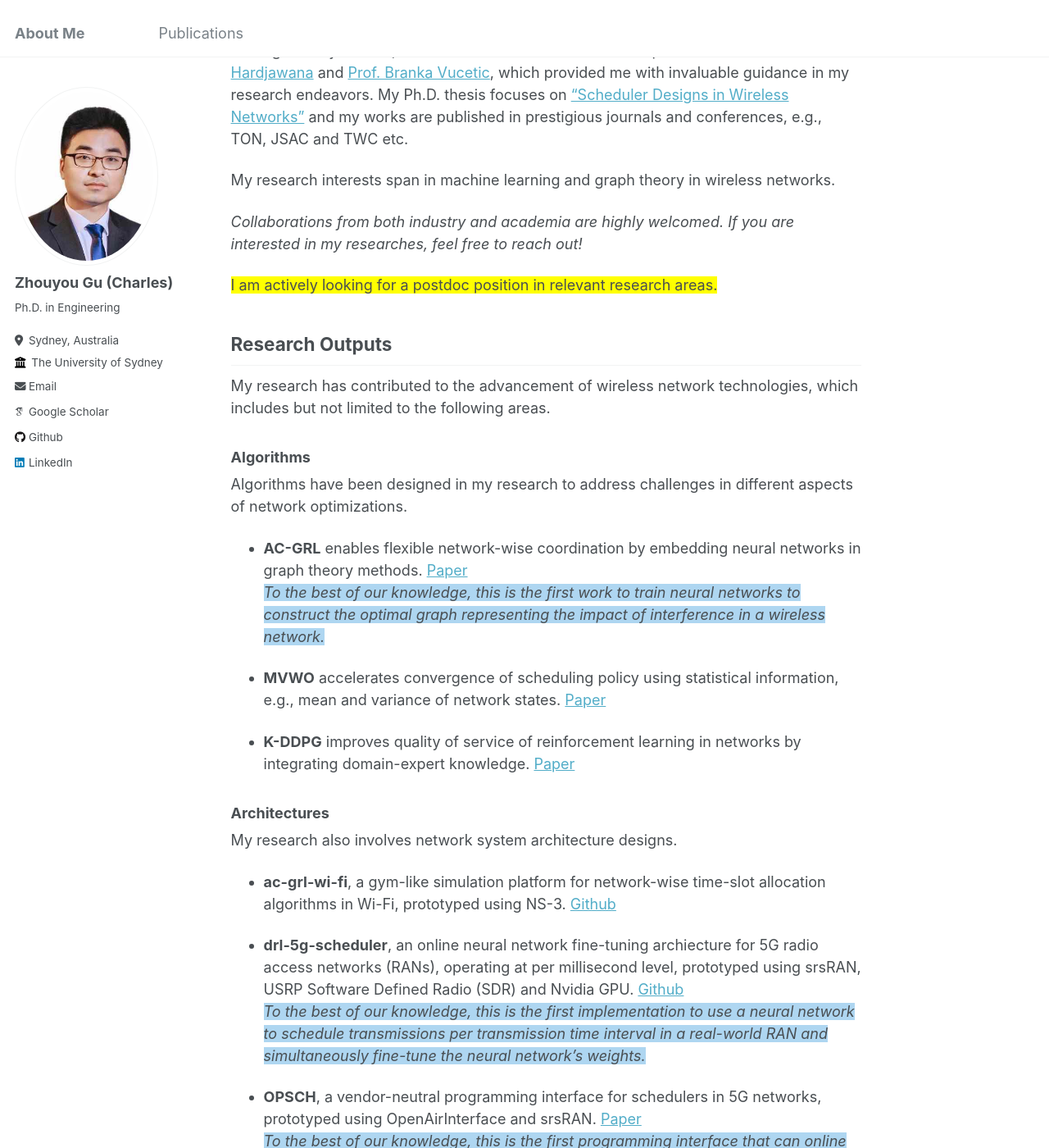
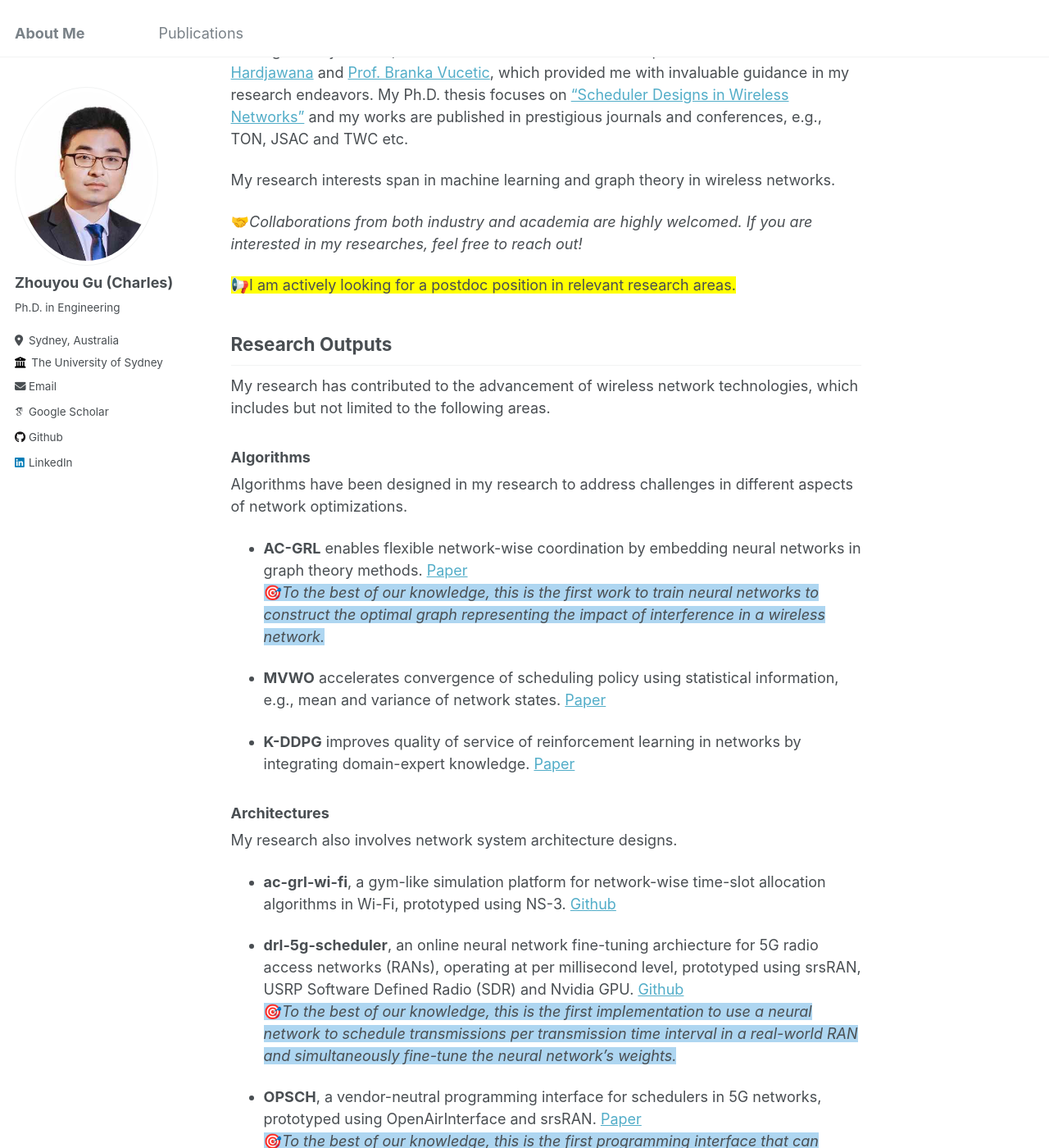
Before and after one commit to zhouyou-gu/zhouyou-gu.github.io, a Jekyll site: the page built from _pages/about.md, in a window 1280 px wide and 1400 px high, scrolled down 327 px. Shown: the whole window at 82% size. Built offline with Jekyll 4.4.1, drawn with Linux system fonts in a browser that asks for light colours; some web fonts are replaced.

Commit message:
modified:   _pages/about.md

```diff
--- a/_pages/about.md
+++ b/_pages/about.md
@@ -15,9 +15,9 @@ Throughout my studies, I was fortunate to work under the supervision of [Dr. Wib
 
 My research interests span in machine learning and graph theory in wireless networks.
 
-*Collaborations from both industry and academia are highly welcomed. If you are interested in my researches, feel free to reach out!*
+🤝*Collaborations from both industry and academia are highly welcomed. If you are interested in my researches, feel free to reach out!*
 
-<span style="background-color: yellow;">I am actively looking for a postdoc position in relevant research areas.</span>
+<span style="background-color: yellow;">📢I am actively looking for a postdoc position in relevant research areas.</span>
 
 ## Research Outputs
 
@@ -28,7 +28,7 @@ My research has contributed to the advancement of wireless network technologies,
 Algorithms have been designed in my research to address challenges in different aspects of network optimizations.
 
 - **AC-GRL** enables flexible network-wise coordination by embedding neural networks in graph theory methods. [Paper](https://arxiv.org/pdf/2402.00879)\
-<span style="background-color: #AED6F1;">*To the best of our knowledge, this is the first work to train neural networks to construct the optimal graph representing the impact of interference in a wireless network.*</span>
+<span style="background-color: #AED6F1;">🎯*To the best of our knowledge, this is the first work to train neural networks to construct the optimal graph representing the impact of interference in a wireless network.*</span>
 
 - **MVWO** accelerates convergence of scheduling policy using statistical information, e.g., mean and variance of network states. [Paper](https://arxiv.org/pdf/2402.08238)
 
@@ -41,10 +41,10 @@ My research also involves network system architecture designs.
 - **ac-grl-wi-fi**, a gym-like simulation platform for network-wise time-slot allocation algorithms in Wi-Fi, prototyped using NS-3. [Github](https://github.com/zhouyou-gu/ac-grl-wi-fi)
 
 - **drl-5g-scheduler**, an online neural network fine-tuning archiecture for 5G radio access networks (RANs), operating at per millisecond level, prototyped using srsRAN, USRP Software Defined Radio (SDR) and Nvidia GPU. [Github](https://github.com/zhouyou-gu/drl-5g-scheduler)\
-<span style="background-color: #AED6F1;"> *To the best of our knowledge, this is the first implementation to use a neural network to schedule transmissions per transmission time interval in a real-world RAN and simultaneously fine-tune the neural network's weights.*</span>
+<span style="background-color: #AED6F1;"> 🎯*To the best of our knowledge, this is the first implementation to use a neural network to schedule transmissions per transmission time interval in a real-world RAN and simultaneously fine-tune the neural network's weights.*</span>
 
 - **OPSCH**, a vendor-neutral programming interface for schedulers in 5G networks, prototyped using OpenAirInterface and srsRAN. [Paper](https://ieeexplore.ieee.org/abstract/document/9120582)\
-<span style="background-color: #AED6F1;"> *To the best of our knowledge, this is the first programming interface that can online update the scheduler in RANs without interrupting the services.*</span>
+<span style="background-color: #AED6F1;"> 🎯*To the best of our knowledge, this is the first programming interface that can online update the scheduler in RANs without interrupting the services.*</span>
 
 - **M-AP**, a multi-tenant virtualization architecture with channel and beacon controls in Wi-Fi, prototyped using WARP SDR Platform. [Paper](https://ieeexplore.ieee.org/abstract/document/8407005)
 
```
